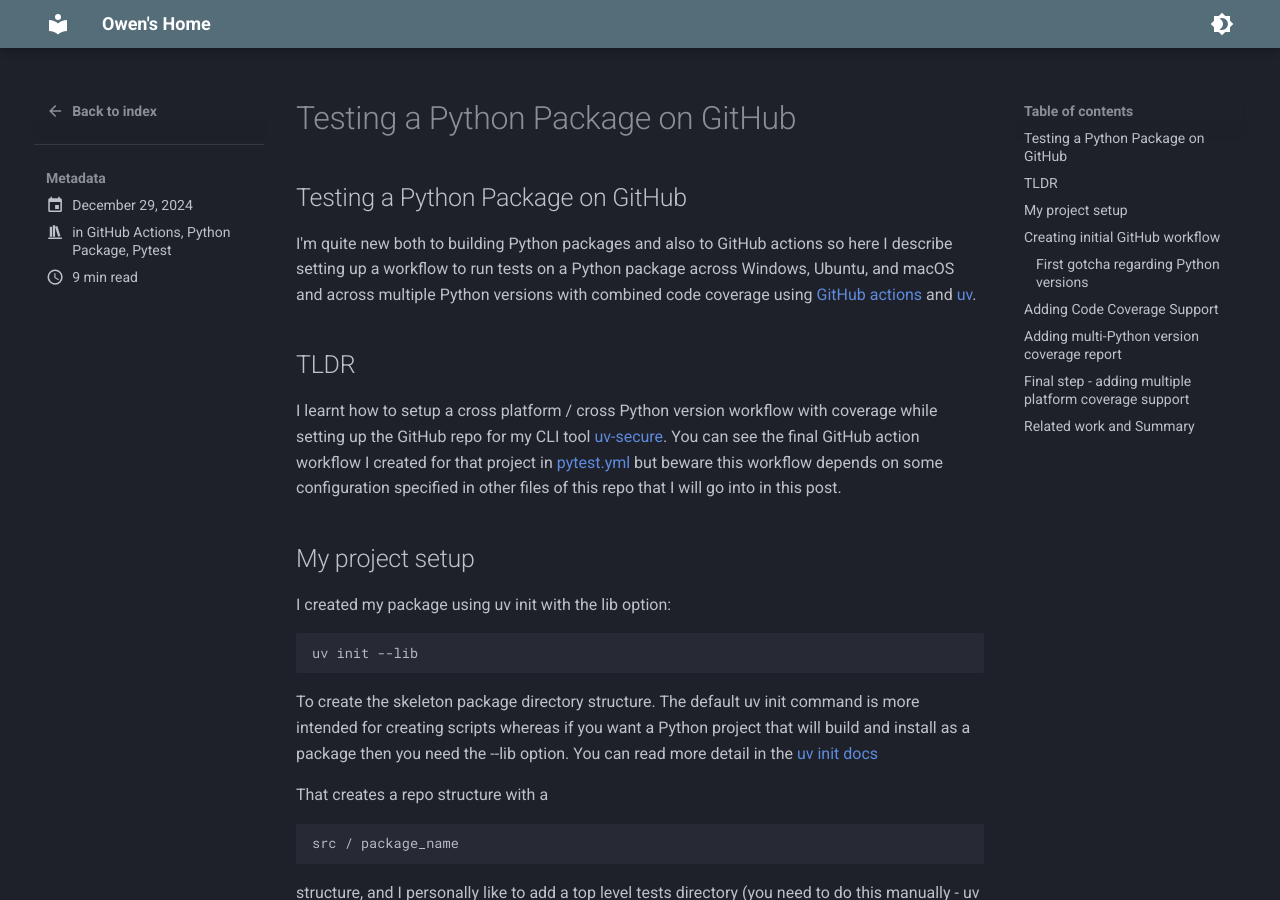
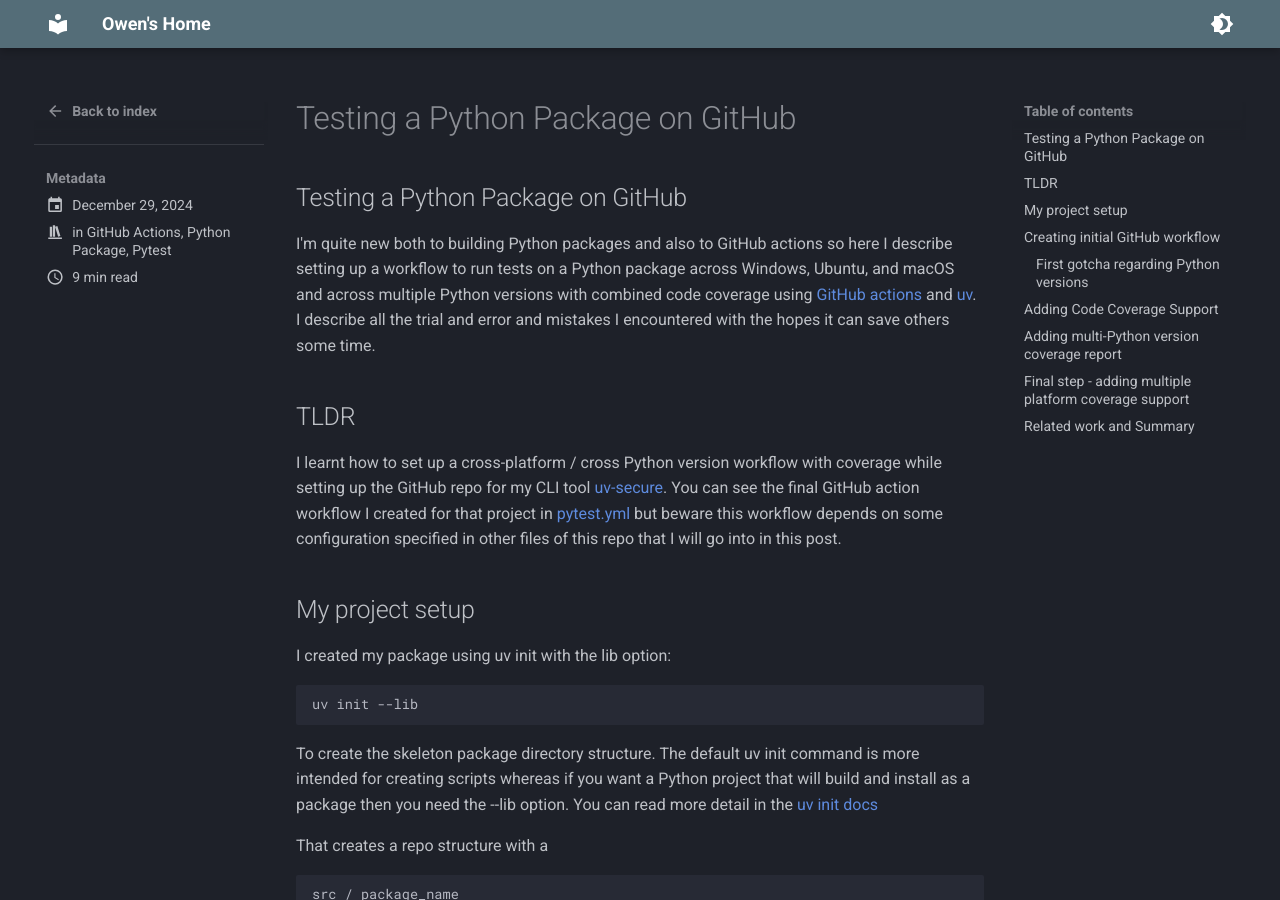
Before and after one commit to owenlamont/home, an MkDocs documentation site: the page built from docs/blog/posts/testing_python_package_in_github.md, in a window 1280 px wide and 900 px high. Built offline with MkDocs 1.6.1 and Material for MkDocs 9.7.7, drawn with Linux system fonts in a browser that asks for light colours.

Commit message:
Tweak intro section and making some very minor corrections

```diff
--- a/docs/blog/posts/testing_python_package_in_github.md
+++ b/docs/blog/posts/testing_python_package_in_github.md
@@ -13,11 +13,12 @@ I'm quite new both to building Python packages and also to GitHub actions so her
 describe setting up a workflow to run tests on a Python package across Windows, Ubuntu,
 and macOS and across multiple Python versions with combined code coverage using
 [GitHub actions](https://resources.github.com/learn/pathways/automation/) and
-[uv](https://docs.astral.sh/uv/).
+[uv](https://docs.astral.sh/uv/). I describe all the trial and error and mistakes I
+encountered with the hopes it can save others some time.
 
 ## TLDR
 
-I learnt how to setup a cross platform / cross Python version workflow with coverage
+I learnt how to set up a cross-platform / cross Python version workflow with coverage
 while setting up the GitHub repo for my CLI tool
 [uv-secure](https://github.com/owenlamont/uv-secure). You can see the final GitHub
 action workflow I created for that project in
```
